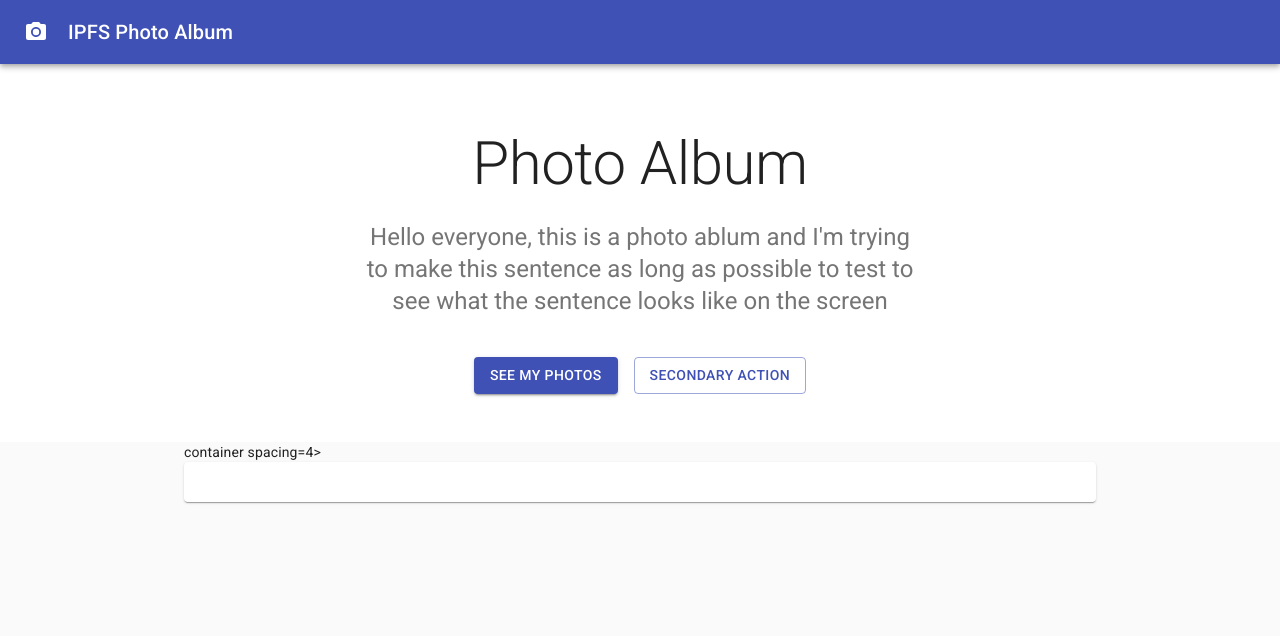
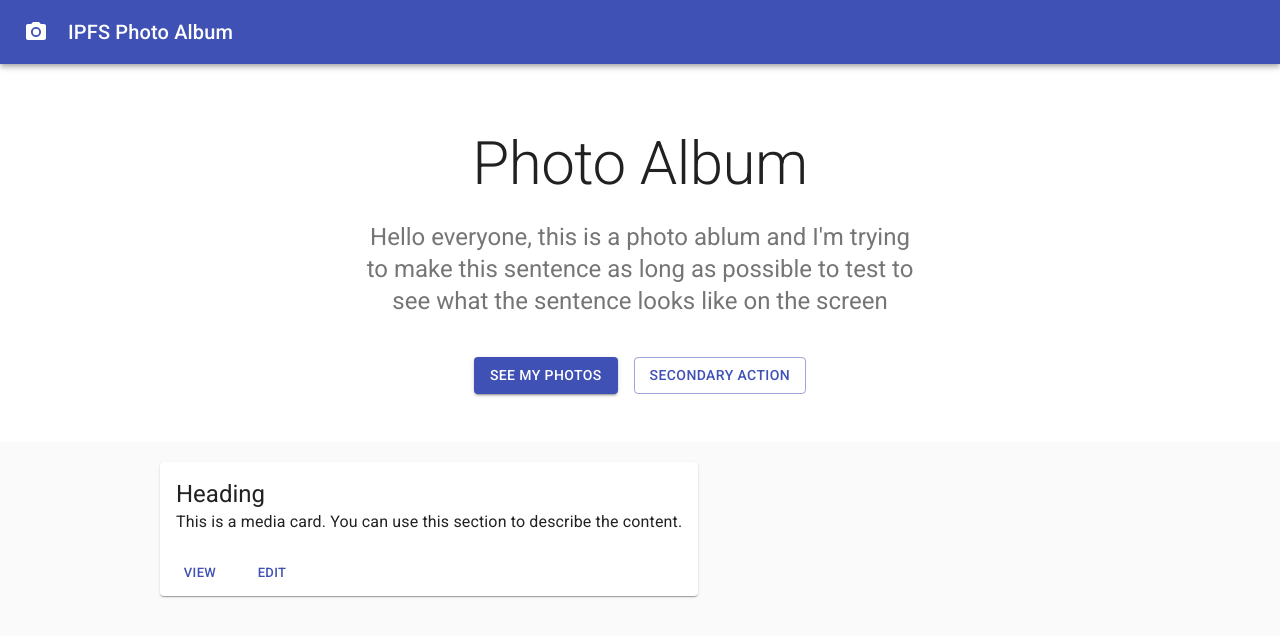
Before and after one commit to noryev/material-ui-demo, a React (Create React App) app: page / in a window 1280 px wide. Shown: the top 636 px of the page. Built offline with nearby package versions, Linux system fonts and the light colour scheme; grey boxes are pictures that could not be loaded.

Commit message:
added card

```diff
--- a/src/app.jsx
+++ b/src/app.jsx
@@ -45,7 +45,7 @@ const App = () => {
                     </Container>
                 </div>
                 <Container className = {classes.cardGrid} maxWidth="md">
-                    <Grid> container spacing={4}>
+                    <Grid container spacing={4}>
                         <Grid item>
                             <Card className={classes.card}>
                                 <CardMedia
@@ -55,9 +55,16 @@ const App = () => {
                                 />
                                 <CardContent className= {classes.cardContent}>
                                     <Typography gutterButtom variant="h5">
-
+                                        Heading
+                                    </Typography>
+                                    <Typography>
+                                        This is a media card. You can use this section to describe the content.
                                     </Typography>
                                 </CardContent>
+                                <CardActions>
+                                    <Button size="small" color="primary">View</Button>
+                                    <Button size="small" color="primary">Edit</Button>
+                                </CardActions>
                             </Card>
                         </Grid>
                     </Grid>
--- a/src/styles.js
+++ b/src/styles.js
@@ -1,4 +1,5 @@
 import { makeStyles } from '@material-ui/core/styles';
+
 
 // you have this theme object available from MaterialUI- learn more!
 
@@ -15,7 +16,23 @@ const useStyles = makeStyles (( theme) => ({
     buttons: {
         marginTop: '40px'
 
-    }
+    },
+    cardGrid: {
+        padding: '20px 0'
+    },
+    card: {
+        height: '100%',
+        display: 'flex',
+        flexDirection: 'column'
+    },
+    CardMedia: {
+        paddingTop: '56.25%' // 16:9 aspect ratio
+
+    },
+    cardContent: {
+        flexGrow: 1,
+
+    },
 }));
 
 export default useStyles;
```
